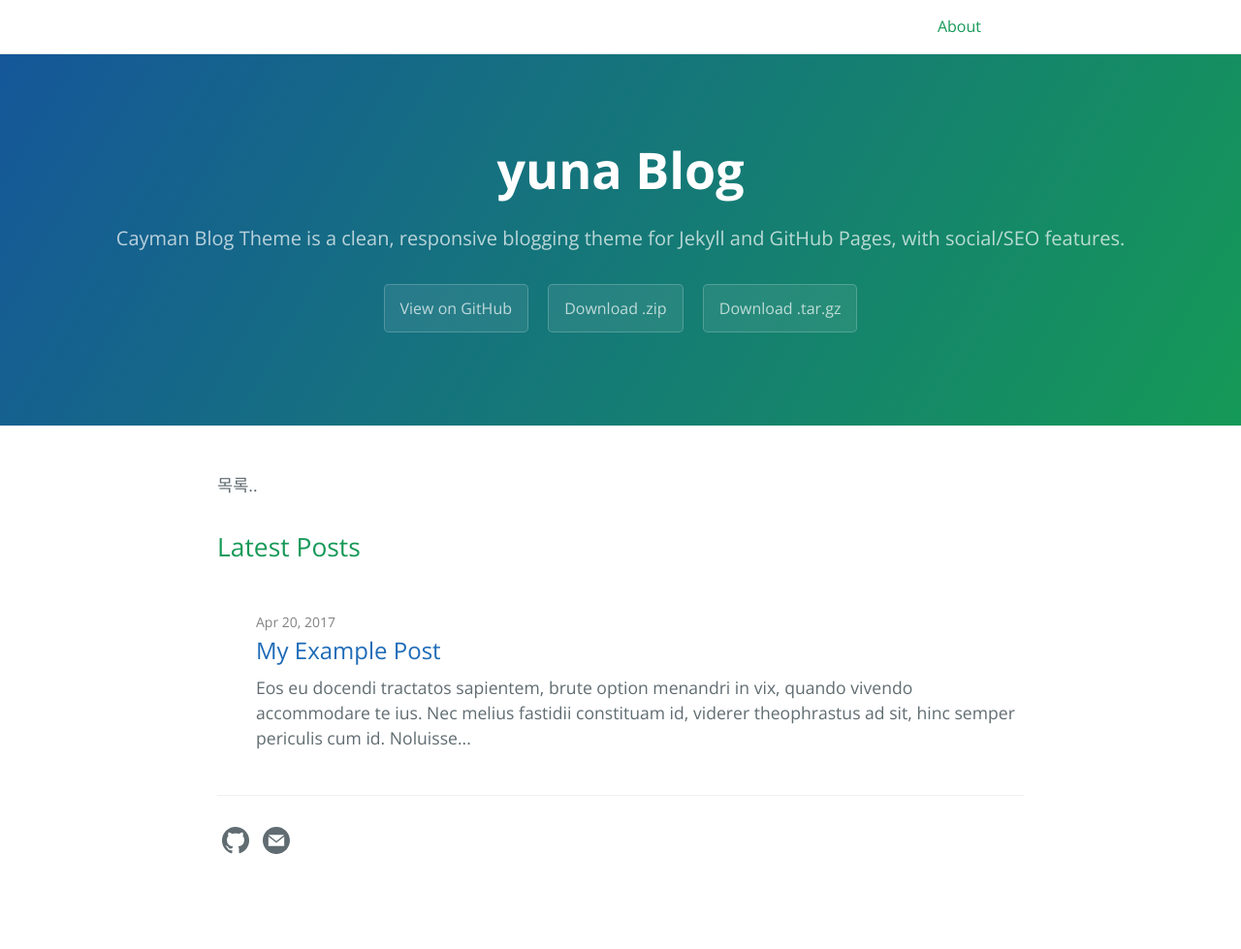
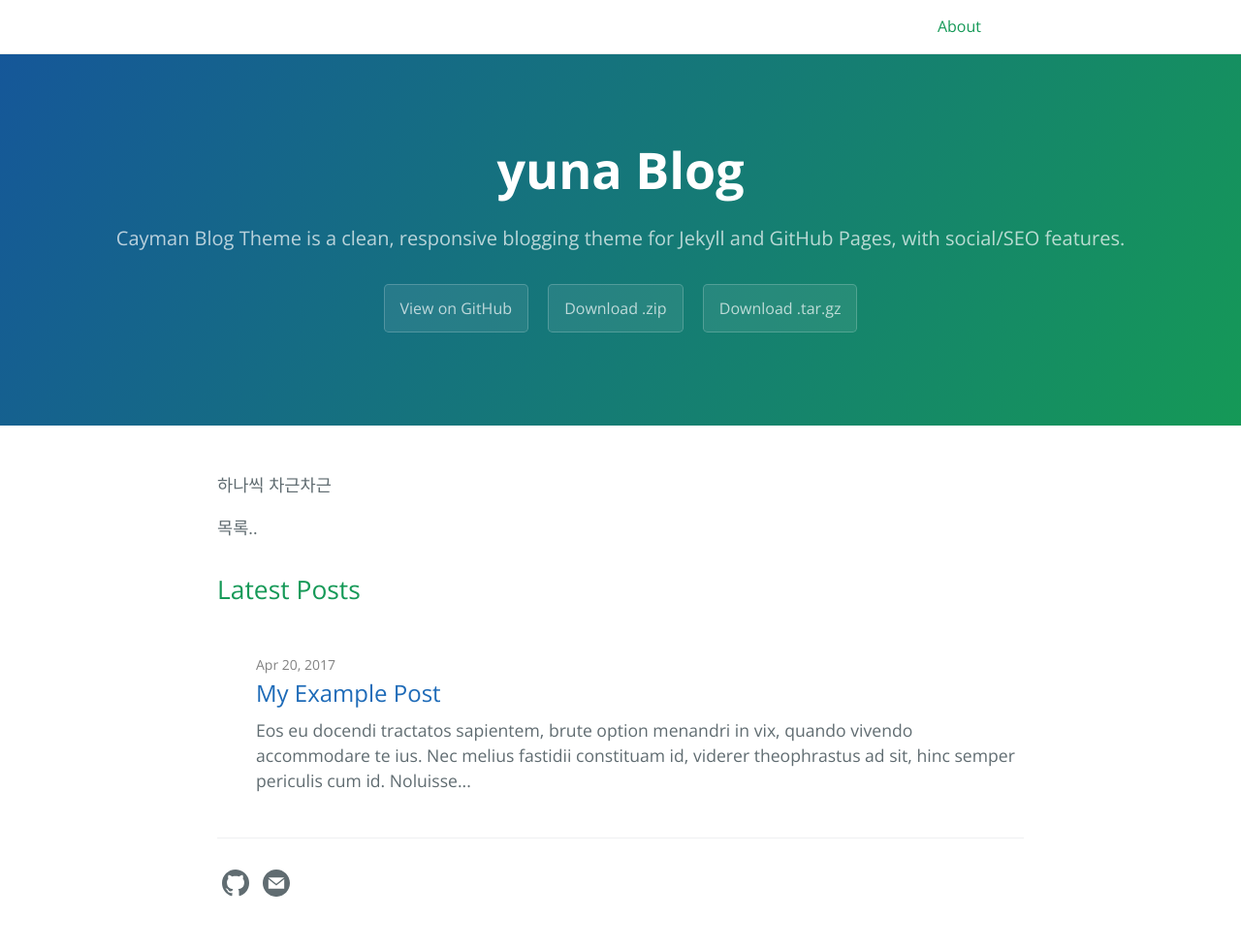
Before and after one commit to zzingyuna/test_site.github.io, a Jekyll site: the page built from index.md, in a window 1280 px wide. Shown: the whole page at 97% size. Built offline with Jekyll 4.4.1, drawn with Linux system fonts in a browser that asks for light colours; before the commit the page ends 935 px from its top, so only the background shows below that.

Commit message:
Update index.md

```diff
--- a/index.md
+++ b/index.md
@@ -8,4 +8,6 @@
 layout: home
 ---
 
+하나씩 차근차근
+
 목록..
```
